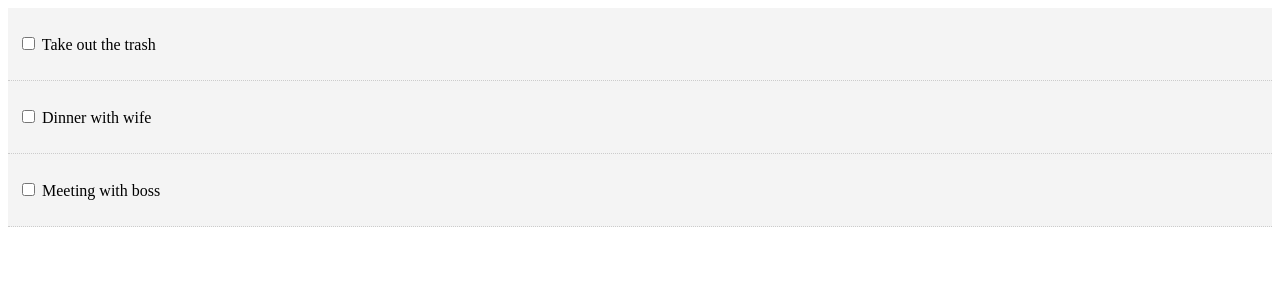
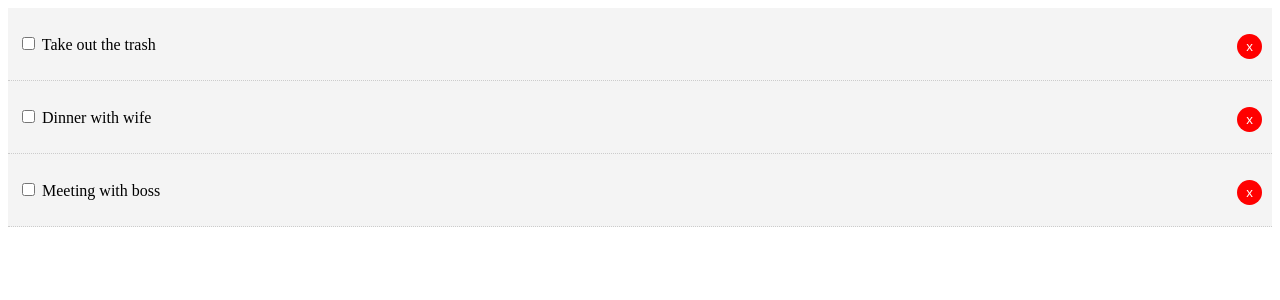
Before and after one commit to RdotSilva/React-Todo-List, a React (Create React App) app: page / in a window 1280 px wide. Shown: the top 300 px of the page. Built offline with nearby package versions, Linux system fonts and the light colour scheme.

Commit message:
Add button to each todo item

```diff
--- a/src/App.js
+++ b/src/App.js
@@ -22,6 +22,7 @@ class App extends Component {
     ]
   }
 
+  // Toggle Complete
   markComplete = (id) => {
     this.setState({ todos: this.state.todos.map(todo => {
       if (todo.id === id) {
--- a/src/components/TodoItem.js
+++ b/src/components/TodoItem.js
@@ -21,6 +21,7 @@ export class TodoItem extends Component {
             onChange={this.props.markComplete.bind(this, id)}
           />{" "}
           { title }
+          <button style={btnStyle}>x</button>
         </p>
       </div>
     );
@@ -32,4 +33,14 @@ TodoItem.propTypes = {
   todo: PropTypes.object.isRequired
 };
 
+const btnStyle = {
+    background: '#ff0000',
+    color: '#fff',
+    border: 'none',
+    padding: '5px 9px',
+    borderRadius: '50%',
+    cursor: 'pointer',
+    float: 'right'
+}
+
 export default TodoItem;
```
